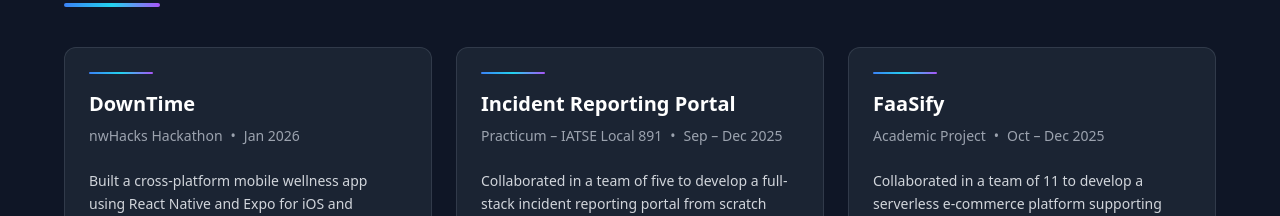
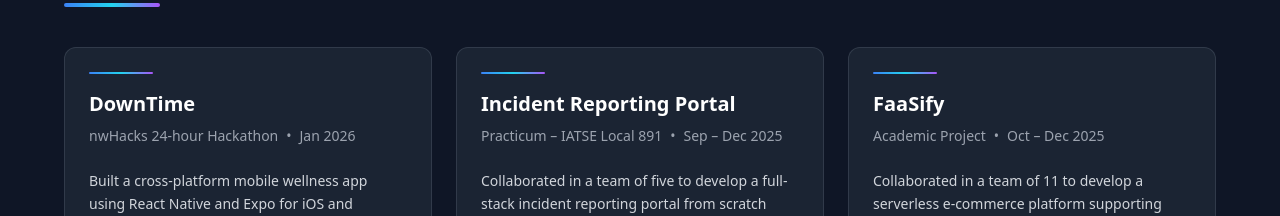
Before and after one commit to Ephflores/portfolio, a React (Vite) app: page / in a window 1280 px wide. Shown: the part 2140-2356 px from the top of the page. Built offline with nearby package versions, Linux system fonts and the light colour scheme.

Commit message:
modify type of DownTime project

```diff
--- a/src/data/resumeData.js
+++ b/src/data/resumeData.js
@@ -35,7 +35,7 @@
   {
     id: 1,
     name: "DownTime",
-    type: "nwHacks Hackathon",
+    type: "nwHacks 24-hour Hackathon",
     date: "Jan 2026",
     description: "Built a cross-platform mobile wellness app using React Native and Expo for iOS and Android. Developed a Node.js/Express backend with PostgreSQL to store mood check-ins and reflections. Used the OpenAI API to generate personalized wellness tips and emotional insights from user data.",
     techStack: ["React Native", "Expo", "Node.js", "Express", "PostgreSQL", "Prisma", "OpenAI API"],
```
